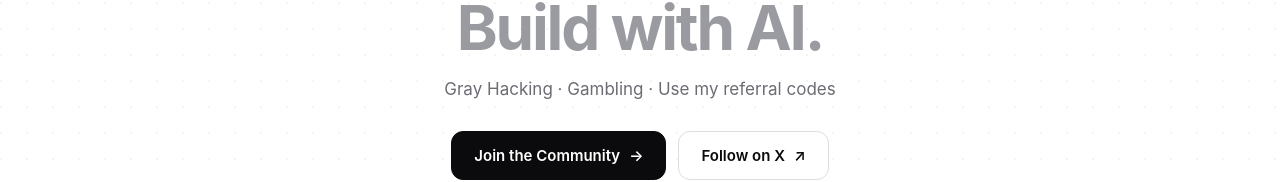
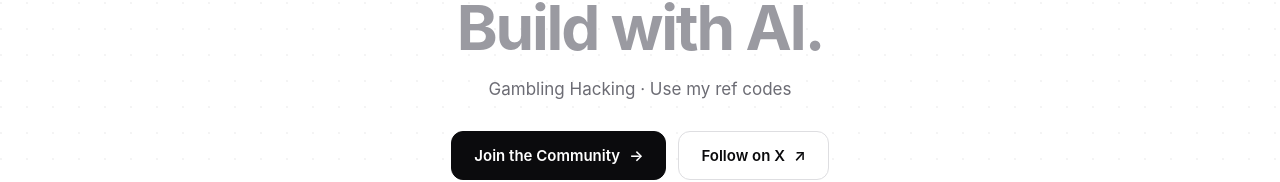
Before and after one commit to 0xSyfer/Syfer, a plain HTML site: page index.html in a window 1280 px wide. Shown: the part 388-570 px from the top of the page. Drawn offline with Linux system fonts and the light colour scheme.

Commit message:
Update home tagline to "Gambling Hacking · Use my ref codes"
Co-Authored-By: Claude Opus 5.5 <noreply@anthropic.com>

```diff
--- a/index.html
+++ b/index.html
@@ -36,7 +36,7 @@
     <img class="avatar" src="face.webp" alt="Syfer" width="112" height="112">
     <span class="eyebrow">Engineer · Web4 · AI</span>
     <h1>Trade the casino.<br><em>Build with AI.</em></h1>
-    <p class="sub">Gray Hacking · Gambling · Use my referral codes</p>
+    <p class="sub">Gambling Hacking · Use my ref codes</p>
     <div class="cta">
       <a class="btn primary" href="https://t.me/Trenchism" target="_blank" rel="noopener noreferrer">Join the Community <span class="a">→</span></a>
       <a class="btn ghost" href="https://x.com/0xSyfer" target="_blank" rel="noopener noreferrer">Follow on X <span class="a">↗</span></a>
```
